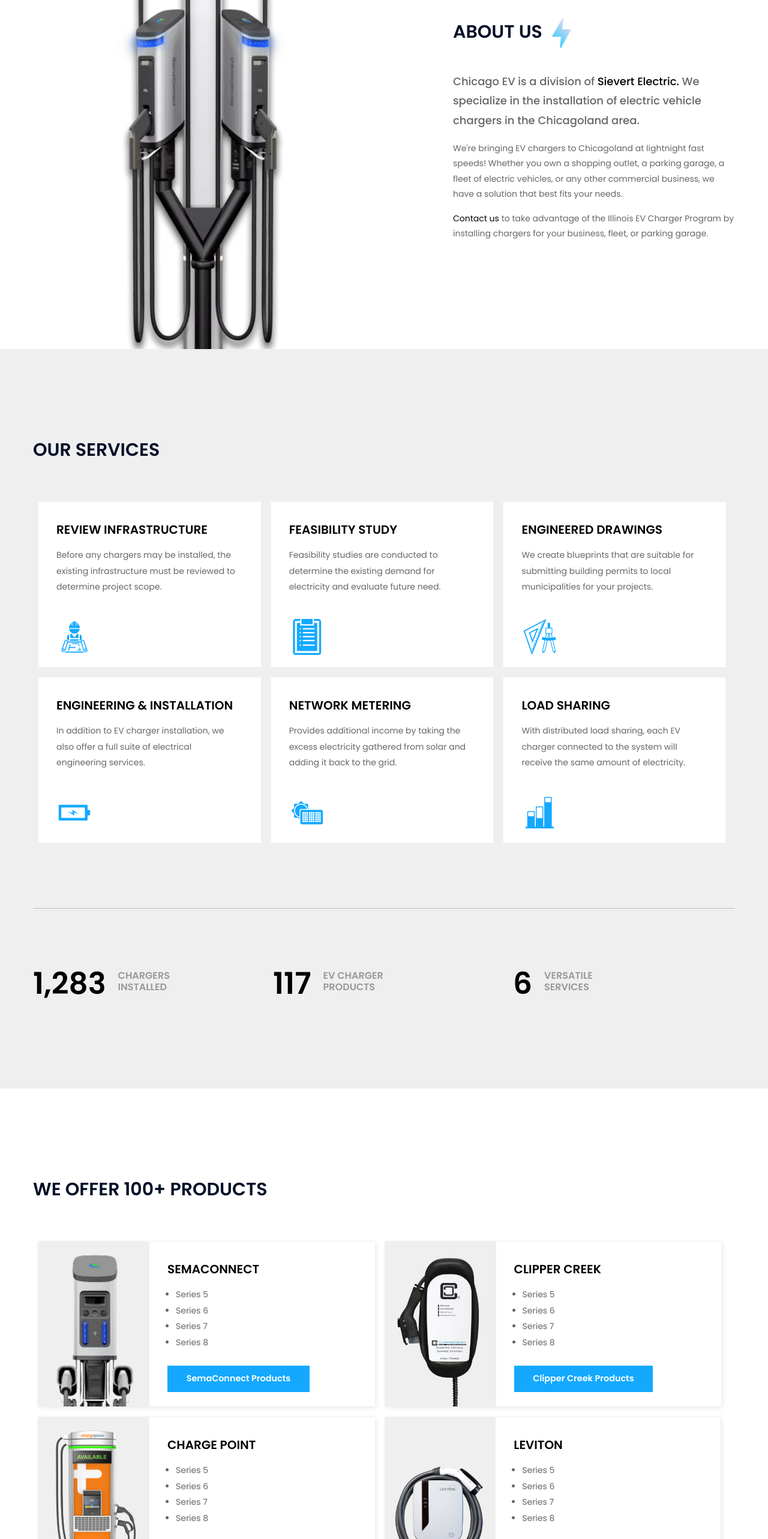
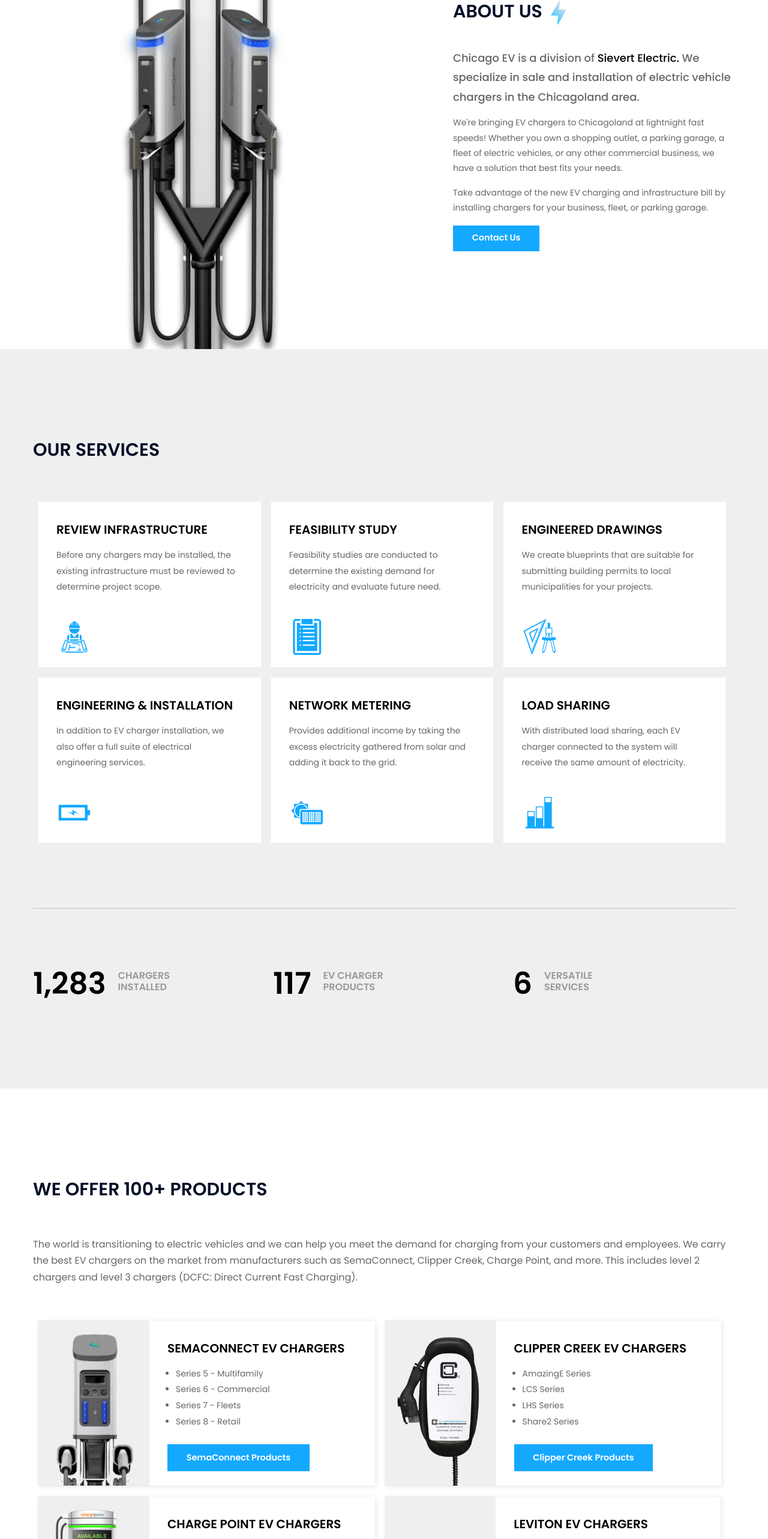
Before and after one commit to hoistscom/ev, a Nuxt app: page / in a window 1280 px wide. Shown: the part 1100-3666 px from the top of the page at 60% size. Built offline with nearby package versions, Linux system fonts and the light colour scheme.

Commit message:
build and deploy

```diff
--- a/assets/scss/_common.scss
+++ b/assets/scss/_common.scss
@@ -99,6 +99,10 @@
 
 .mt-30 {
     margin-top: 30px;
+}
+
+.mb-30 {
+    margin-bottom: 50px;
 }
 
 .mt-50 {
--- a/assets/scss/component/_products.scss
+++ b/assets/scss/component/_products.scss
@@ -46,9 +46,13 @@
             position:relative;
             min-height:275px;
             box-shadow: 2px 2px 8px rgb(233, 233, 233);
+            display: flex;
+            flex-direction: row;
 
-            @media #{$small-mobile, $extra-small-mobile} {
+            @media #{$large-mobile, $small-mobile, $extra-small-mobile} {
                 font-size: small;
+                flex-direction: column;
+                min-height: 700px;
             }
 
             &::before {
@@ -62,11 +66,17 @@
                 transform-origin: left;
                 background: linear-gradient(135deg, $primary, (darken($primary, 30)));
                 transition: $transition-base;
+
+                @media #{$large-mobile, $small-mobile, $extra-small-mobile} {
+                    left: 0;
+                    top: 33%;
+                }
             }
 
             &:hover {
 
-                box-shadow: 2px 2px 12px rgb(180, 180, 180);
+                box-shadow: 0 0 12px rgb(180, 180, 180);
+                transition: .2s ease-in-out;
 
                 // &::before{
                 //     transform:scale(1,1);
@@ -88,6 +98,11 @@
                 position: absolute;
                 left: 33%;
                 padding: 32px 30px 25px;
+
+                @media #{$large-mobile, $small-mobile, $extra-small-mobile} {
+                    left: 0;
+                    top: 60%;
+                }
 
                 & .product-list {
                     position: relative;
@@ -140,6 +155,12 @@
                 height: 100%;
                 width: 33%;
 
+                @media #{$large-mobile, $small-mobile, $extra-small-mobile} {
+                    left: 0;
+                    height: 60%;
+                    width: 100%;
+                }
+
                 & .product-img{
                     position:absolute;
                     max-height: 95%;
--- a/assets/scss/pages/_contact.scss
+++ b/assets/scss/pages/_contact.scss
@@ -194,7 +194,7 @@
             font-size:14px;
             border-radius:0px;
             background-color: $white;
-            border:1px solid $border-color;
+            border:1px solid $white-light;
             transition:all 300ms ease;
 
             &:focus {
@@ -214,7 +214,7 @@
             font-size:14px;
             border-radius:0px;
             background-color:$white;
-            border:1px solid $border-color;
+            border:1px solid $white-light;
             transition:all 300ms ease;
             &:focus {
                 border-color: $primary;
--- a/components/AboutOne.vue
+++ b/components/AboutOne.vue
@@ -11,9 +11,14 @@
                     <div class="history-wrapper">
                         <h1 class="title">About Us <span><img class="small-icon" src="/images/icon/flash.png"/></span></h1>
                         <div class="history-content">
-                            <h4 class="subtitle space-below">Chicago EV is a division of <a href="https://sievertelectric.com" target="_blank">Sievert Electric.</a> We specialize in the installation of electric vehicle chargers in the Chicagoland area.</h4>
+                            <h4 class="subtitle space-below">Chicago EV is a division of <a href="https://sievertelectric.com" target="_blank">Sievert Electric.</a> We specialize in sale and installation of electric vehicle chargers in the Chicagoland area.</h4>
                             <p>We're bringing EV chargers to Chicagoland at lightnight fast speeds! Whether you own a shopping outlet, a parking garage, a fleet of electric vehicles, or any other commercial business, we have a solution that best fits your needs.</p>
-                            <p><a href="#contact">Contact us</a> to take advantage of the Illinois EV Charger Program by installing chargers for your business, fleet, or parking garage.</p>
+                            <p>Take advantage of the new EV charging and infrastructure bill by installing chargers for your business, fleet, or parking garage.</p>
+                            <div class="space-below">
+                                <a href="#contact" target="_blank">
+                                    <p class="btn btn-success btn-hover-dark read-more-btn">Contact Us</p>
+                                </a>
+                            </div>
                         </div>
                     </div>
                 </div>
@@ -30,9 +35,9 @@
 
 <style>
 .small-icon {
-    height: 50px;
+    height: 40px;
 }
 .space-below {
-    margin-bottom: 1em;
+    margin-bottom: .8em;
 }
 </style>
--- a/components/Products.vue
+++ b/components/Products.vue
@@ -11,6 +11,9 @@
                 </div>
 
                 <div class="col-12">
+                    <div class="mb-30" data-aos="fade-up" data-aos-delay="300">
+                        <p>The world is transitioning to electric vehicles and we can help you meet the demand for charging from your customers and employees. We carry the best EV chargers on the market from manufacturers such as SemaConnect, Clipper Creek, Charge Point, and more. This includes level 2 chargers and level 3 chargers (DCFC: Direct Current Fast Charging).</p>
+                    </div>
                     <div class="product-inner-container">
                         <div class="product-block" data-aos="fade-up" data-aos-delay="300" v-for="(product, index) in products" :key="index">
                             <div class="product-inner-box">
@@ -20,7 +23,7 @@
                                 </div>
                                 <div class="product-inner-box-right">
                                     <h5 class="product-title">
-                                        <n-link to="#contact">{{ product.title }}</n-link>
+                                        <n-link to="#contact">{{ product.title }} EV Chargers</n-link>
                                     </h5>
                                     <ul class="product-list">
                                         <li class="product-item">{{ product.desc1 }}</li>
@@ -48,39 +51,39 @@
                 products: [
                     {
                         title: "SemaConnect",
-                        desc1: "Series 5",
-                        desc2: "Series 6",
-                        desc3: "Series 7",
-                        desc4: "Series 8",
+                        desc1: "Series 5 - Multifamily",
+                        desc2: "Series 6 - Commercial",
+                        desc3: "Series 7 - Fleets",
+                        desc4: "Series 8 - Retail",
                         img: "Series-7-with-Holsters-top-only1.png",
                         link: "https://semaconnect.com/products/"
                     },
                     {
                         title: "Clipper Creek",
-                        desc1: "Series 5",
-                        desc2: "Series 6",
-                        desc3: "Series 7",
-                        desc4: "Series 8",
+                        desc1: "AmazingE Series",
+                        desc2: "LCS Series",
+                        desc3: "LHS Series",
+                        desc4: "Share2 Series",
                         img: "Clipper-Creek1.png",
                         link: "https://semaconnect.com/products/"
                     },
                     {
                         title: "Charge Point",
-                        desc1: "Series 5",
-                        desc2: "Series 6",
-                        desc3: "Series 7",
-                        desc4: "Series 8",
+                        desc1: "Express - DCFS",
+                        desc2: "Express Plus - Scalable DCFS",
+                        desc3: "CT4000 - All-Purpose",
+                        desc4: "CPF50 - Fleets & Multifamily",
                         img: "CP-Express.png",
-                        link: "https://semaconnect.com/products/"
+                        link: "https://www.chargepoint.com/products/commercial"
                     },
                     {
                         title: "Leviton",
-                        desc1: "Series 5",
-                        desc2: "Series 6",
-                        desc3: "Series 7",
-                        desc4: "Series 8",
+                        desc1: "EVR Series",
+                        desc2: "Wall Mount Station",
+                        desc3: "Bollard Station",
+                        desc4: "CPDCF - Public",
                         img: "EVR30-B1C.png",
-                        link: "https://semaconnect.com/products/"
+                        link: "https://www.leviton.com/en/all-products-new/ev-charging/evse-charging#t=Products&sort=%40wcs_site_tree_rank%20ascending&layout=card&f:@tsa_device_type=[Charger]"
                     },
                 ]
             }
--- a/nuxt.config.js
+++ b/nuxt.config.js
@@ -48,7 +48,6 @@
     modules: [
         // https://go.nuxtjs.dev/bootstrap
         'bootstrap-vue/nuxt',
-        '@nuxtjs/axios',
         '@nuxtjs/style-resources',
     ],
 
```
